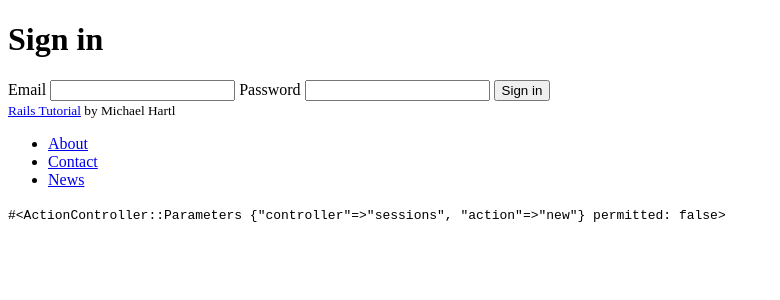
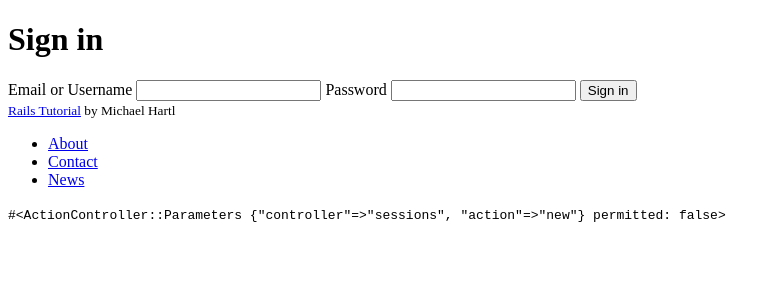
Before and after one commit to abhay-github/sample_app4, a Rails app: page /signin in a window 1280 px wide. Shown: the part 96-396 px from the top of the page, without its empty margins (0-780 px from the left). Run offline with Rails 7, Linux system fonts and the light colour scheme; style sheets or scripts are compiled from the project's sources; some libraries are stand-ins or nearby versions.

Commit message:
add authentication by username

```diff
--- a/app/controllers/sessions_controller.rb
+++ b/app/controllers/sessions_controller.rb
@@ -6,7 +6,8 @@ class SessionsController < ApplicationController
 	end
 
 	def create
-		user = User.find_by(email: params[:session][:email])
+		user_input = params[:session][:email_username]
+		user = User.find_by(email: user_input) || User.find_by(username: user_input)
 		if user && user.authenticate(params[:session][:password])
 			sign_in user
 			redirect_back_or(user)
--- a/app/controllers/users_controller.rb
+++ b/app/controllers/users_controller.rb
@@ -66,7 +66,7 @@ class UsersController < ApplicationController
   private
 
   	def user_params
-  		params.require(:user).permit(:name, :email, :password, :password_confirmation)
+  		params.require(:user).permit(:name, :username, :email, :password, :password_confirmation)
   	end
 
 
--- a/app/models/user.rb
+++ b/app/models/user.rb
@@ -6,16 +6,24 @@ class User < ActiveRecord::Base
 	has_many :reverse_relationships, foreign_key: "followed_id",
                                    class_name:  "Relationship",
                                    dependent:   :destroy
-  has_many :followers, through: :reverse_relationships, source: :follower
+  	has_many :followers, through: :reverse_relationships, source: :follower
 
 
-	before_save	{ |user| user.email = user.email.downcase }
+  	before_validation { self.username.strip! }
+	before_save	do |user|
+		user.email = user.email.downcase
+		user.username = user.username.downcase
+	end
 	before_create :create_remember_token
 
 	validates :name, presence: true, length: {maximum: 50}
+
   	VALID_EMAIL_REGEX = /\A[\w+\-.]+@[a-z\d\-.]+\.[a-z]+\z/i
 	validates :email, presence: true, format: { with: VALID_EMAIL_REGEX },
                     uniqueness: { case_sensitive: false }
+
+    validates :username, presence: true, uniqueness: { case_sensitive: false }, format: { without: /\s/,
+     			message: "cannot contain whitespaces" }
 
  	has_secure_password
 
--- a/app/views/sessions/new.html.erb
+++ b/app/views/sessions/new.html.erb
@@ -3,8 +3,8 @@
 <div class="row">
 	<div class="span6 offset3">
 		<%= form_for(:session, url: sessions_path) do |f| %>
-			<%= f.label :email %>
-			<%= f.text_field :email %>
+			<%= f.label :email_username, "Email or Username" %>
+			<%= f.text_field :email_username %>
 
 			<%= f.label :password %>
 			<%= f.password_field :password %>
--- a/app/views/users/edit.html.erb
+++ b/app/views/users/edit.html.erb
@@ -8,6 +8,9 @@
 
       <%= f.label :name %>
       <%= f.text_field :name %>
+
+      <%= f.label :username %>
+      <%= f.text_field :username %>
 
       <%= f.label :email %>
       <%= f.text_field :email %>
--- a/app/views/users/new.html.erb
+++ b/app/views/users/new.html.erb
@@ -6,6 +6,9 @@
 			<%= render 'shared/error_messages', object: @user %>
 			<%= f.label :name %>
 			<%= f.text_field :name %>
+
+			<%= f.label :username %>
+			<%= f.text_field :username %>
 
 			<%= f.label :email %>
 			<%= f.text_field :email %>
```
Also changed, not shown: spec/factories.rb (+1 -0 lines), spec/models/user_spec.rb (+25 -2 lines), spec/requests/authentication_pages_spec.rb (+13 -1 lines), spec/requests/user_pages_spec.rb (+3 -0 lines), spec/support/utilities.rb (+2 -1 lines).
